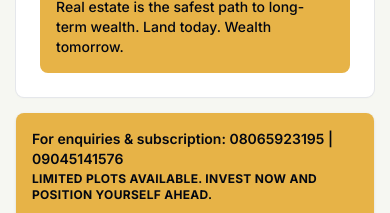
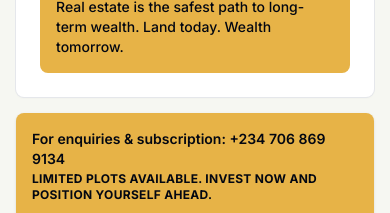
Before and after one commit to dutybearers/touchofval, a React (Vite) app: page / in a window 390 px wide. Shown: the part 3920-4133 px from the top of the page. Built offline with nearby package versions, Linux system fonts and the light colour scheme; no server answers; the database is empty.

Commit message:
Update Land Banking phone number and button

```diff
--- a/src/components/LandBanking.tsx
+++ b/src/components/LandBanking.tsx
@@ -129,14 +129,14 @@ export default function LandBanking() {
         <div className="mt-4 flex flex-col items-start justify-between gap-3 rounded-lg bg-gold-400 p-4 text-gray-950 shadow sm:flex-row sm:items-center">
           <div>
             <p className="text-sm font-semibold">
-              For enquiries &amp; subscription: 08065923195 | 09045141576
+              For enquiries &amp; subscription: +234 706 869 9134
             </p>
             <p className="mt-0.5 text-xs font-bold uppercase tracking-wide">
               Limited plots available. Invest now and position yourself ahead.
             </p>
           </div>
           <a
-            href="tel:+2348065923195"
+            href="tel:+2347068699134"
             className="inline-flex shrink-0 items-center gap-2 rounded-full bg-tov-950 px-5 py-2.5 text-sm font-semibold text-white transition-transform hover:-translate-y-0.5"
           >
             <Phone className="h-4 w-4" />
```
